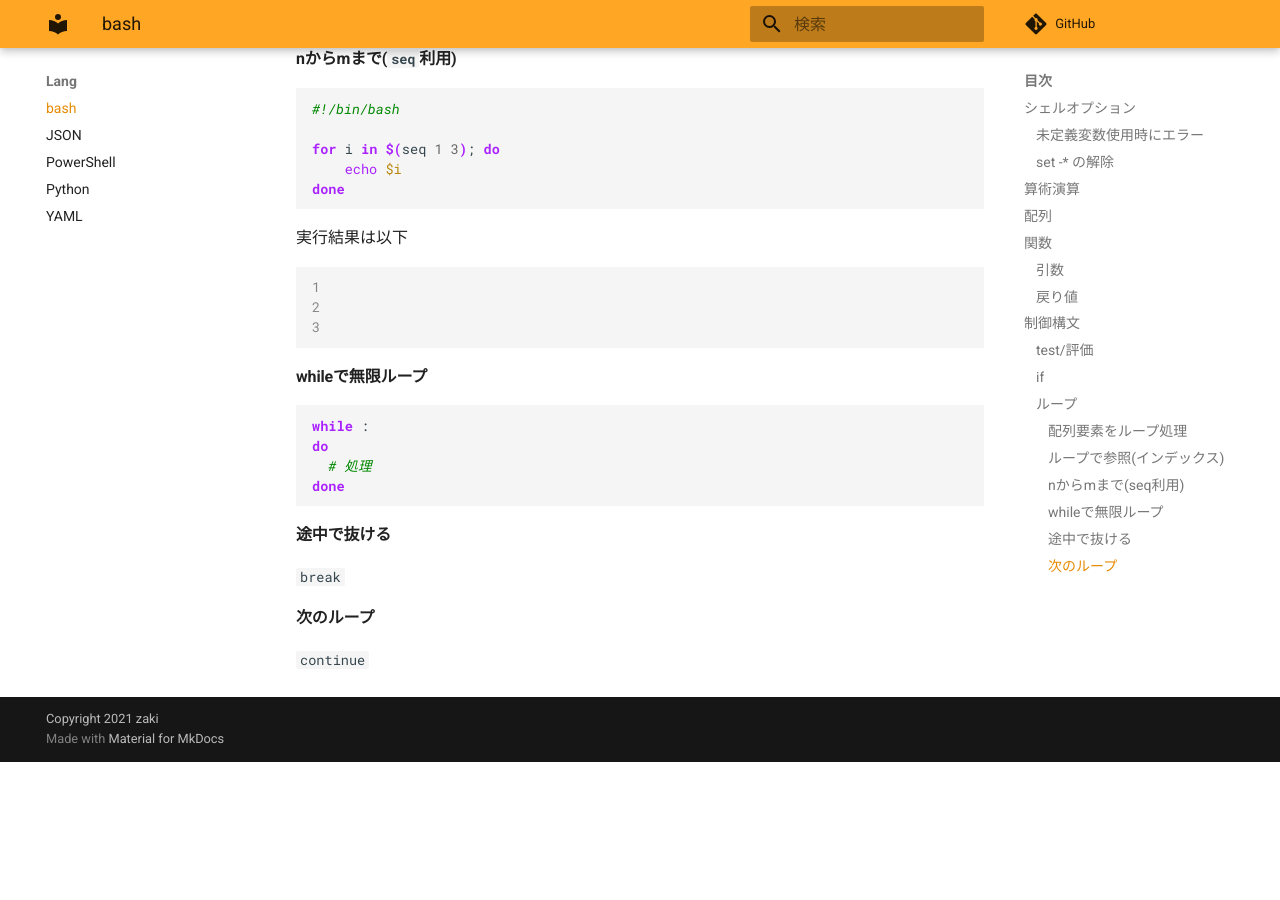
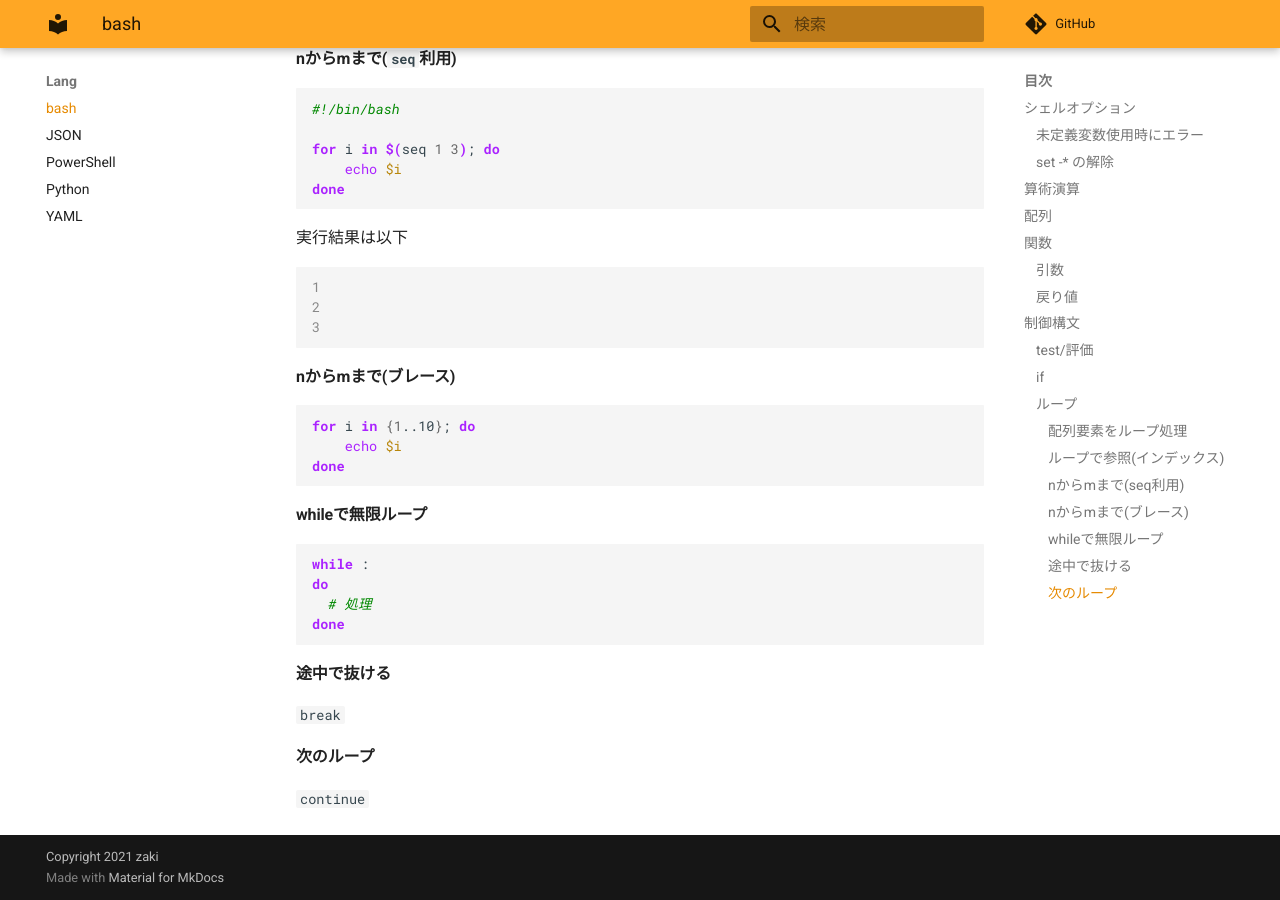
Before and after one commit to zaki-lknr/docs, an MkDocs documentation site: the page built from docs/lang/bash.md, in a window 1280 px wide and 900 px high, scrolled down 3468 px. Built offline with MkDocs 1.6.1 and Material for MkDocs 9.7.7, drawn with Linux system fonts in a browser that asks for light colours; comment, search, counter and statistics services are not loaded; before the commit the page ends 4230 px from its top, so only the background shows below that.

Commit message:
add: lang/bash: ブレースでカウントループ

````diff
--- a/docs/lang/bash.md
+++ b/docs/lang/bash.md
@@ -164,6 +164,14 @@ done
 3
 ```
 
+#### nからmまで(ブレース)
+
+```bash
+for i in {1..10}; do
+    echo $i
+done
+```
+
 #### whileで無限ループ
 
 ```bash
````
